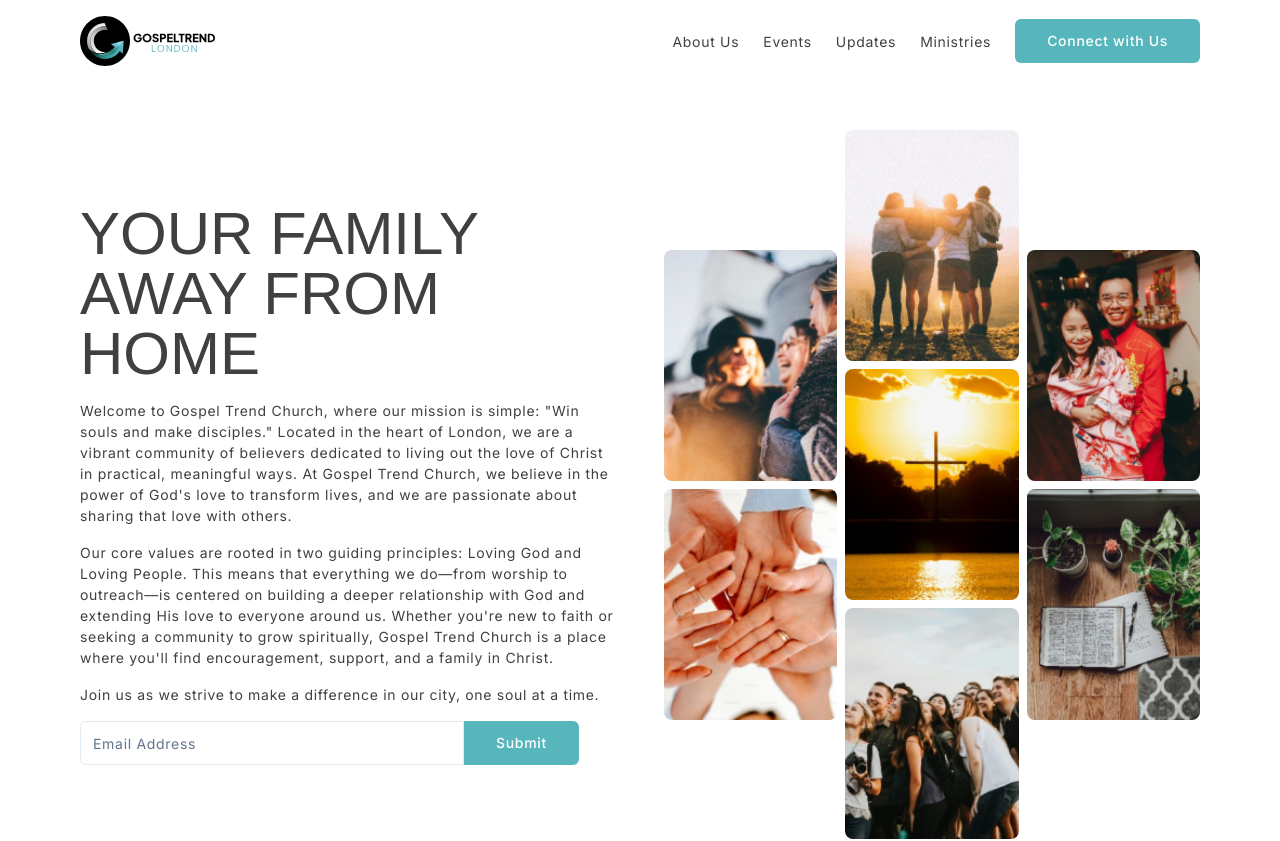
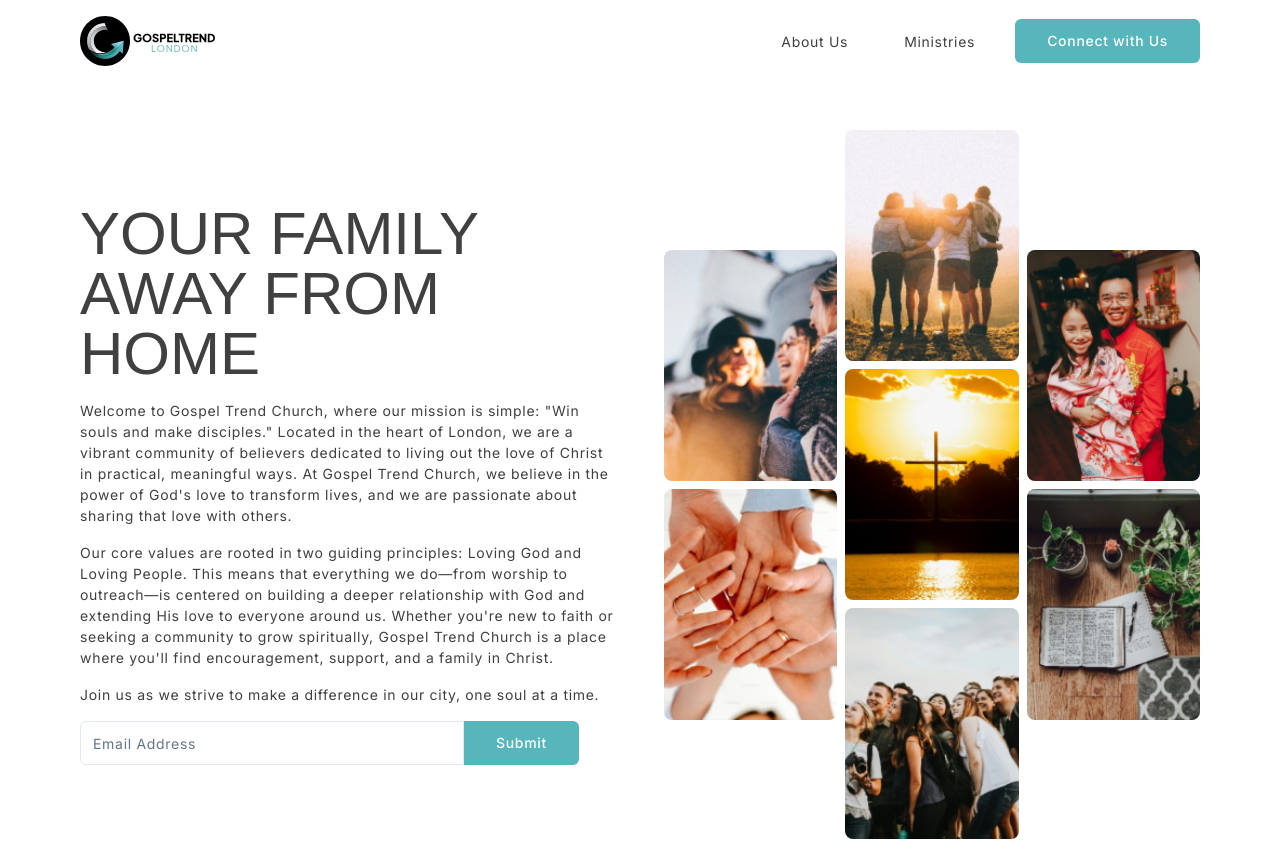
Before and after one commit to htrobles/gtlo-web, a Next.js app: page / in a window 1280 px wide. Shown: the top 841 px of the page. Built offline with nearby package versions, Linux system fonts and the light colour scheme; a web font is replaced by a local one.

Commit message:
update section ids and header links

```diff
--- a/src/app/globals.css
+++ b/src/app/globals.css
@@ -77,6 +77,10 @@
     --foreground: #ededed;
   }
 } */
+
+html {
+  scroll-behavior: smooth;
+}
 
 body {
   font-family: 'Inter', sans-serif;
--- a/src/app/page.tsx
+++ b/src/app/page.tsx
@@ -1,7 +1,7 @@
 import Footer from '@/components/Footer/Footer';
 import Hero from '@/components/home/Hero/Hero';
 import HomeMinistries from '@/components/home/Hero/HomeMinistries';
-import HomeContact from '@/components/home/HomeContact/HomeContact';
+import HomeConnect from '@/components/home/HomeConnect/HomeConnect';
 // import HomeEvents from '@/components/home/HomeEvents/HomeEvents';
 // import HomeUpdates from '@/components/home/HomeUpdates/HomeUpdates';
 
@@ -12,7 +12,7 @@ export default function Home() {
       {/* <HomeEvents /> */}
       <HomeMinistries />
       {/* <HomeUpdates /> */}
-      <HomeContact />
+      <HomeConnect />
       <Footer />
     </>
   );
--- a/src/components/Header/Header.tsx
+++ b/src/components/Header/Header.tsx
@@ -4,19 +4,19 @@ import { Button } from '@/components/ui/button';
 const links = [
   {
     key: 'about-us',
-    href: '#about-us',
+    href: '#hero',
     label: 'About Us',
   },
-  {
-    key: 'events',
-    href: '#events',
-    label: 'Events',
-  },
-  {
-    key: 'updates',
-    href: '#updates',
-    label: 'Updates',
-  },
+  // {
+  //   key: 'events',
+  //   href: '#events',
+  //   label: 'Events',
+  // },
+  // {
+  //   key: 'updates',
+  //   href: '#updates',
+  //   label: 'Updates',
+  // },
   {
     key: 'ministries',
     href: '#ministries',
@@ -38,11 +38,18 @@ export default function Header() {
           <ul className='hidden lg:flex gap-6 items-center'>
             {links.map(({ key, href, label }) => (
               <li key={key}>
-                <a href={href}>{label}</a>
+                <a
+                  href={href}
+                  className='py-2 px-4 hover:bg-foreground hover:text-white rounded-sm transition-colors '
+                >
+                  {label}
+                </a>
               </li>
             ))}
           </ul>
-          <Button>Connect with Us</Button>
+          <a href='#connect'>
+            <Button>Connect with Us</Button>
+          </a>
         </div>
       </div>
     </header>
--- a/src/components/home/Hero/Hero.tsx
+++ b/src/components/home/Hero/Hero.tsx
@@ -33,7 +33,10 @@ export default function Hero() {
   }
 
   return (
-    <div className='container mx-auto flex flex-col lg:flex-row gap-x-12 gap-y-8 items-center py-12'>
+    <section
+      id='hero'
+      className='container mx-auto flex flex-col lg:flex-row gap-x-12 gap-y-8 items-center py-12'
+    >
       <HeroImages />
       <div className='flex-1 space-y-4 lg:order-1'>
         <h1 className='text-4xl sm:hidden lg:block lg:text-6xl'>
@@ -91,6 +94,6 @@ export default function Hero() {
           </Form>
         </div>
       </div>
-    </div>
+    </section>
   );
 }
--- a/src/components/home/Hero/HomeMinistries.tsx
+++ b/src/components/home/Hero/HomeMinistries.tsx
@@ -1,4 +1,4 @@
-import { Button } from '@/components/ui/button';
+// import { Button } from '@/components/ui/button';
 import Image from 'next/image';
 
 const MINISTRIES = [
@@ -41,7 +41,7 @@ const MINISTRIES = [
 
 export default function HomeMinistries() {
   return (
-    <section className='py-12 bg-gray-50'>
+    <section id='ministries' className='py-12 bg-gray-50'>
       <div className='container mx-auto space-y-12'>
         <h2>Ministries</h2>
         <ul className='grid xl:grid-cols-2 gap-8'>
@@ -81,7 +81,7 @@ export default function HomeMinistries() {
             );
           })}
         </ul>
-        <Button variant='outlineBlack'>Learn more about our ministries</Button>
+        {/* <Button variant='outlineBlack'>Learn more about our ministries</Button> */}
       </div>
     </section>
   );
--- a/src/components/home/HomeContact/HomeContact.tsx
+++ b/src/components/home/HomeConnect/HomeConnect.tsx
@@ -27,7 +27,7 @@ const formSchema = z.object({
     .min(2, { message: 'Please let us know how we can help you' }),
 });
 
-export default function HomeContact() {
+export default function HomeConnect() {
   const form = useForm<z.infer<typeof formSchema>>({
     resolver: zodResolver(formSchema),
     defaultValues: {
@@ -44,7 +44,7 @@ export default function HomeContact() {
   }
 
   return (
-    <div className='container mx-auto py-12 space-y-12'>
+    <section id='connect' className='container mx-auto py-12 space-y-12'>
       <h2>Connect with Us</h2>
       <div className='grid grid-cols-1 md:grid-cols-2 gap-12'>
         <Form {...form}>
@@ -123,6 +123,6 @@ export default function HomeContact() {
           </div>
         </div>
       </div>
-    </div>
+    </section>
   );
 }
```
